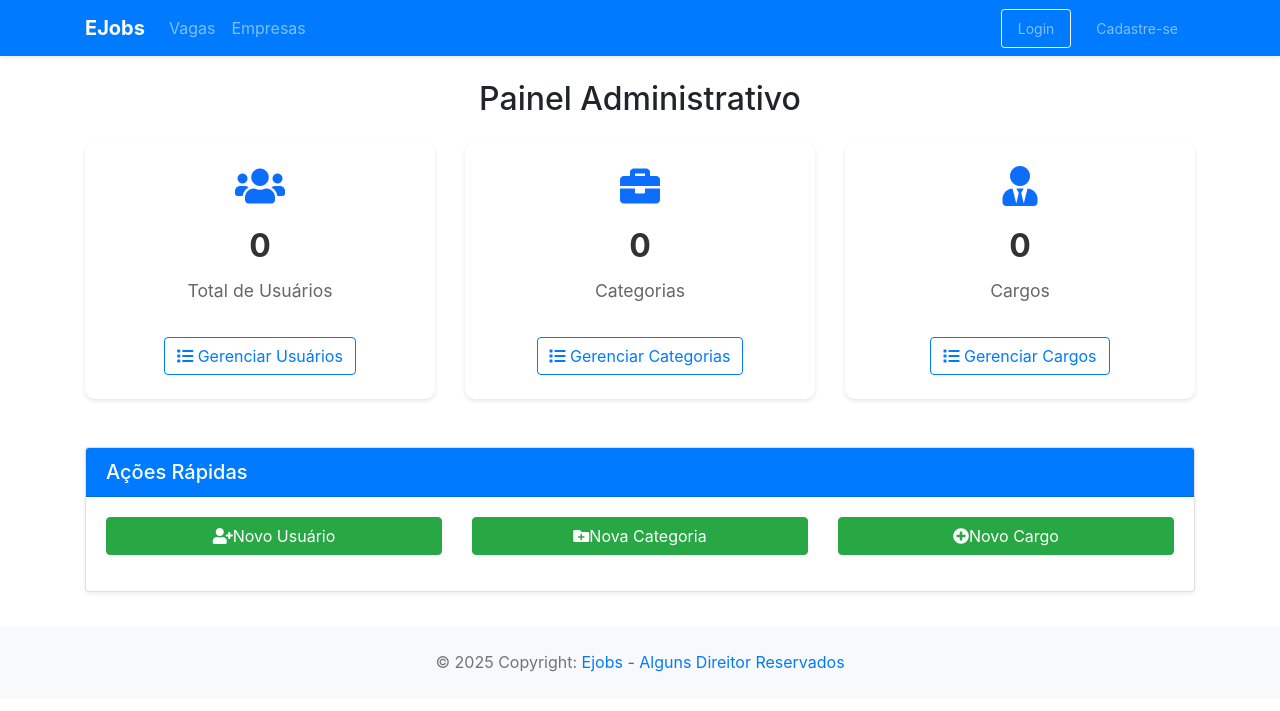
After one commit to Projeto-Integrador-E-Jobs/E-Jobs, a PHP site: page /app/view/admin/dashboard.php in a window 1280 px wide. The commit adds this page. Shown: the top 711 px of the page. Run offline with PHP 8.4, Linux system fonts and the light colour scheme; the template is opened without the code that fills it, so the values that code supplies are empty; some libraries are stand-ins or nearby versions.

Commit message:
apanhei que nem puta, mas os dashboards ficaram SENSUAIS

```diff
--- a/app/controller/CadastroController.php
+++ b/app/controller/CadastroController.php
@@ -113,11 +113,10 @@ class CadastroController extends Controller {
 
                 $usuario = $this->usuarioDao->findByLoginSenha($usuario->getEmail(),$usuario->getSenha());
                 $this->loginService->salvarUsuarioSessao($usuario);
-
                 // Redireciona baseado no tipo de usuário
                 switch ($usuario->getTipoUsuario()->getId()) {
                     case 1: // Candidato
-                        header("location: " . BASEURL . "/controller/VagaController.php?action=minhasCandidaturas");
+                        header("location: " . HOME_PAGE);
                         break;
                     case 2: // Administrador
                         header("location: " . BASEURL . "/controller/HomeController.php?action=dashboard");
--- a/app/controller/LoginController.php
+++ b/app/controller/LoginController.php
@@ -38,10 +38,10 @@ class LoginController extends Controller {
                 // Redireciona baseado no tipo de usuário
                 switch ($usuario->getTipoUsuario()->getId()) {
                     case 1: // Candidato
-                        header("location: " . BASEURL . "/controller/VagaController.php?action=minhasCandidaturas");
+                        header("location: " . HOME_PAGE);
                         break;
                     case 2: // Administrador
-                        header("location: " . BASEURL . "/controller/HomeController.php?action=dashboard");
+                        header("location: " . BASEURL . "/controller/AdminController.php?action=home");
                         break;
                     case 3: // Empresa
                         header("location: " . BASEURL . "/controller/EmpresaController.php?action=home");
--- a/app/controller/UsuarioController.php
+++ b/app/controller/UsuarioController.php
@@ -141,6 +141,8 @@ class UsuarioController extends Controller {
 
         try {
             $this->usuarioDao->update($usuario);
+            // Atualiza o nome na sessão
+            $_SESSION[SESSAO_USUARIO_NOME] = $usuario->getNome();
             header("location: " . BASEURL . "/controller/UsuarioController.php?action=viewProfile");
             exit;
         } catch (PDOException $e) {
--- a/app/service/LoginService.php
+++ b/app/service/LoginService.php
@@ -30,6 +30,7 @@ class LoginService {
         $_SESSION[SESSAO_USUARIO_ID]   = $usuario->getId();
         $_SESSION[SESSAO_USUARIO_NOME] = $usuario->getNome();
         $_SESSION[SESSAO_USUARIO_PAPEL] = $usuario->getTipoUsuario()->getId();
+        $_SESSION['usuario'] = $usuario;
     }
 
     public function removerUsuarioSessao() {
--- /dev/null
+++ b/app/view/admin/dashboard.php
@@ -0,0 +1,114 @@
+<?php
+require_once(__DIR__ . "/../include/header.php");
+require_once(__DIR__ . "/../include/menu.php");
+?>
+
+<div class="container py-4">
+    <h2 class="text-center mb-4">Painel Administrativo</h2>
+
+    <!-- Stats Cards -->
+    <div class="row mb-4">
+        <div class="col-md-4 mb-4">
+            <div class="dashboard-card p-4 text-center">
+                <div class="dashboard-icon">
+                    <i class="fas fa-users"></i>
+                </div>
+                <div class="stat-number"><?= count($dados['usuarios']) ?></div>
+                <div class="stat-label">Total de Usuários</div>
+                <a href="<?= BASEURL ?>/controller/UsuarioController.php?action=list" class="btn btn-outline-primary mt-3">
+                    <i class="fas fa-list me-1"></i> Gerenciar Usuários
+                </a>
+            </div>
+        </div>
+
+        <div class="col-md-4 mb-4">
+            <div class="dashboard-card p-4 text-center">
+                <div class="dashboard-icon">
+                    <i class="fas fa-briefcase"></i>
+                </div>
+                <div class="stat-number"><?= count($dados['categorias']) ?></div>
+                <div class="stat-label">Categorias</div>
+                <a href="<?= BASEURL ?>/controller/CategoriaController.php?action=list" class="btn btn-outline-primary mt-3">
+                    <i class="fas fa-list me-1"></i> Gerenciar Categorias
+                </a>
+            </div>
+        </div>
+
+        <div class="col-md-4 mb-4">
+            <div class="dashboard-card p-4 text-center">
+                <div class="dashboard-icon">
+                    <i class="fas fa-user-tie"></i>
+                </div>
+                <div class="stat-number"><?= count($dados['cargos']) ?></div>
+                <div class="stat-label">Cargos</div>
+                <a href="<?= BASEURL ?>/controller/CargoController.php?action=list" class="btn btn-outline-primary mt-3">
+                    <i class="fas fa-list me-1"></i> Gerenciar Cargos
+                </a>
+            </div>
+        </div>
+    </div>
+
+    <!-- Quick Actions -->
+    <div class="row">
+        <div class="col-12">
+            <div class="card shadow-sm">
+                <div class="card-header bg-primary text-white">
+                    <h5 class="mb-0">Ações Rápidas</h5>
+                </div>
+                <div class="card-body">
+                    <div class="row">
+                        <div class="col-md-4 mb-3">
+                            <a href="<?= BASEURL ?>/controller/UsuarioController.php?action=create" class="btn btn-success w-100">
+                                <i class="fas fa-user-plus me-2"></i>Novo Usuário
+                            </a>
+                        </div>
+                        <div class="col-md-4 mb-3">
+                            <a href="<?= BASEURL ?>/controller/CategoriaController.php?action=create" class="btn btn-success w-100">
+                                <i class="fas fa-folder-plus me-2"></i>Nova Categoria
+                            </a>
+                        </div>
+                        <div class="col-md-4 mb-3">
+                            <a href="<?= BASEURL ?>/controller/CargoController.php?action=create" class="btn btn-success w-100">
+                                <i class="fas fa-plus-circle me-2"></i>Novo Cargo
+                            </a>
+                        </div>
+                    </div>
+                </div>
+            </div>
+        </div>
+    </div>
+</div>
+
+<style>
+.dashboard-card {
+    background: #fff;
+    border-radius: 10px;
+    box-shadow: 0 2px 4px rgba(0,0,0,0.1);
+    transition: transform 0.2s;
+}
+
+.dashboard-card:hover {
+    transform: translateY(-5px);
+}
+
+.dashboard-icon {
+    font-size: 2.5rem;
+    color: #0d6efd;
+    margin-bottom: 1rem;
+}
+
+.stat-number {
+    font-size: 2rem;
+    font-weight: bold;
+    color: #333;
+    margin-bottom: 0.5rem;
+}
+
+.stat-label {
+    font-size: 1.1rem;
+    color: #666;
+    margin-bottom: 1rem;
+}
+</style>
+
+<?php require_once(__DIR__ . "/../include/footer.php"); ?>
--- a/app/view/include/menu.php
+++ b/app/view/include/menu.php
@@ -13,7 +13,7 @@ $logado = isset($_SESSION[SESSAO_USUARIO_ID]);
 ?>
 <nav class="navbar navbar-expand-lg navbar-dark bg-primary shadow-sm">
     <div class="container">
-        <a class="navbar-brand" href="<?= HOME_PAGE ?>">
+        <a class="navbar-brand" href="<?= isset($_SESSION[SESSAO_USUARIO_PAPEL]) && $_SESSION[SESSAO_USUARIO_PAPEL] == 3 ? BASEURL . '/controller/EmpresaController.php?action=home' : HOME_PAGE ?>">
             <strong>EJobs</strong>
         </a>
 
@@ -64,7 +64,7 @@ $logado = isset($_SESSION[SESSAO_USUARIO_ID]);
                             <?= $nome ?>
                         </a>
                         <div class="dropdown-menu dropdown-menu-right" aria-labelledby="userDropdown">
-                            <a class="dropdown-item" href="#">Meu Perfil</a>
+                            <a class="dropdown-item" href="<?= BASEURL ?>/controller/UsuarioController.php?action=viewProfile">Meu Perfil</a>
                             <?php if ($papel == TipoUsuario::ID_CANDIDATO): ?>
                                 <a class="dropdown-item" href="<?= BASEURL ?>/controller/VagaController.php?action=minhasCandidaturas">Minhas Candidaturas</a>
                             <?php elseif ($papel == TipoUsuario::ID_ADMINISTRADOR): ?>
```
Also changed, not shown: app/controller/AdminController.php (added, +38 -0 lines), app/controller/HomeController.php (+24 -4 lines).
